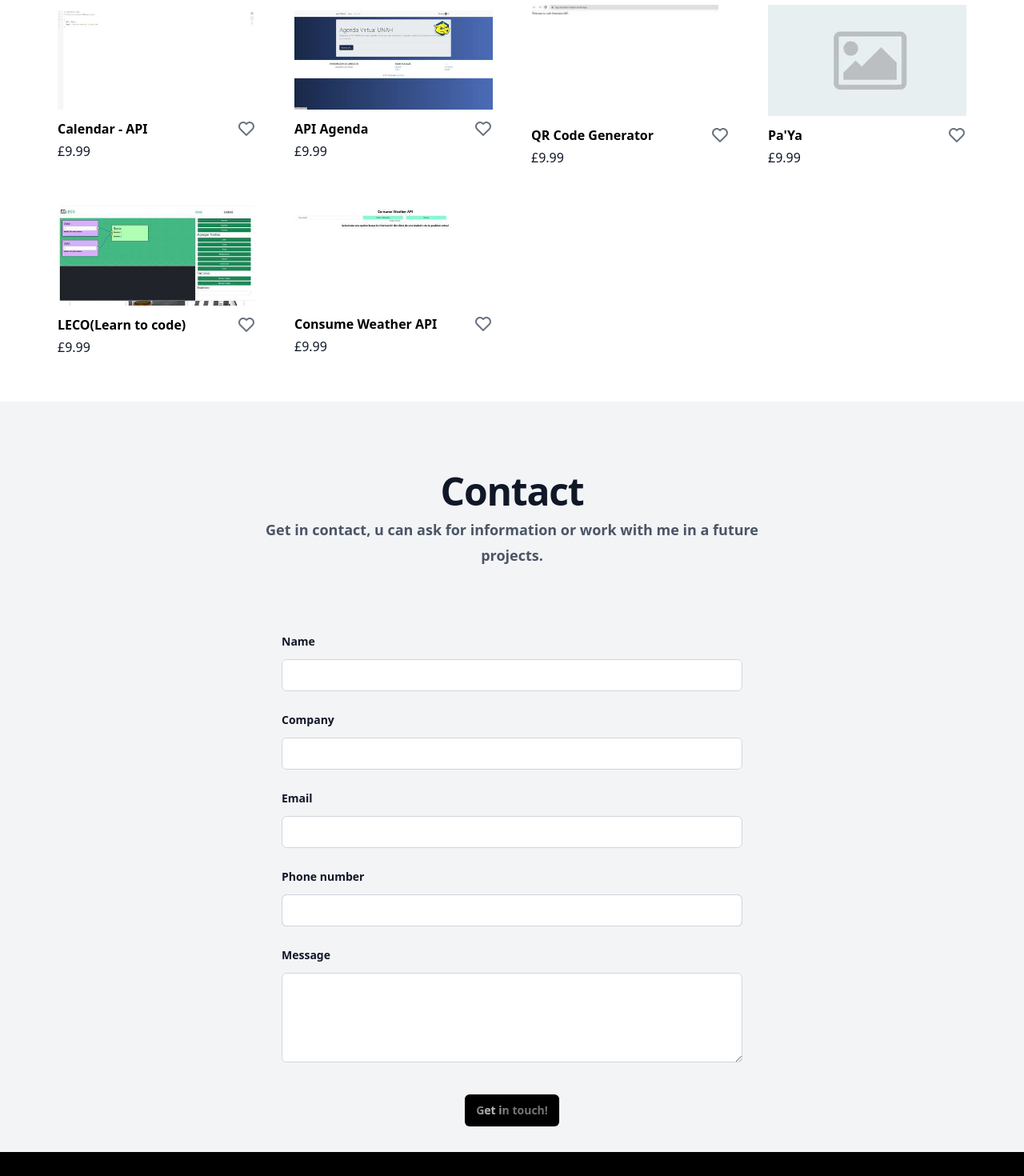
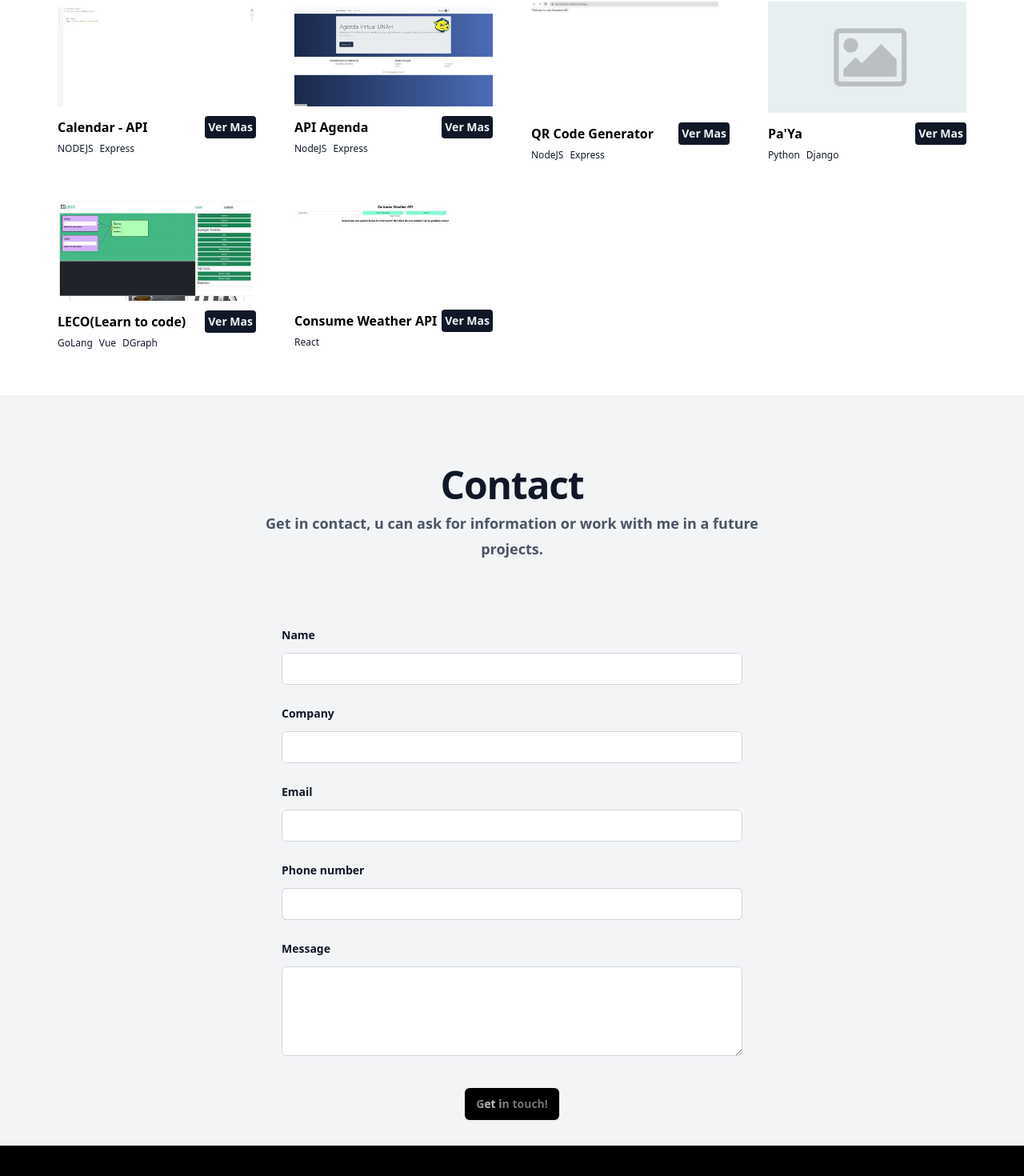
Before and after one commit to AEMatamoros/portfolio-def, a React (Vite) app: page / in a window 1280 px wide. Shown: the part 2512-3982 px from the top of the page at 80% size. Built offline with nearby package versions, Linux system fonts and the light colour scheme.

Commit message:
feat: added contact form

```diff
--- a/package.json
+++ b/package.json
@@ -14,15 +14,18 @@
   "dependencies": {
     "@react-spring/web": "^9.7.5",
     "@tailwindcss/postcss": "^4.0.8",
+    "axios": "^1.7.9",
     "eslint-config-prettier": "^10.0.1",
     "eslint-plugin-import": "^2.31.0",
     "husky": "^9.1.7",
     "i18next": "^24.2.2",
     "i18next-browser-languagedetector": "^8.0.4",
     "i18next-http-backend": "^3.0.2",
+    "notiflix": "^3.2.8",
     "postcss": "^8.5.3",
     "react": "^19.0.0",
     "react-dom": "^19.0.0",
+    "react-hook-form": "^7.54.2",
     "react-i18next": "^15.4.1",
     "react-images-viewer": "^1.7.1",
     "tailwindcss": "^4.0.8"
--- a/src/components/Contact.tsx
+++ b/src/components/Contact.tsx
@@ -1,8 +1,12 @@
 import ShinyText from "@Components/animations/ShinyText";
+import useContactForm from "@Hooks/useContactForm";
+
 import { useTranslation } from "react-i18next";
 
 export default function Contact() {
   const { t } = useTranslation();
+  const { register, handleSubmit, onSubmit, disable } = useContactForm();
+
   return (
     <section
       className="bg-gray-100 dark:bg-gray-900 py-8 px-12"
@@ -28,7 +32,10 @@ export default function Contact() {
           {t("CONTACT.DESCRIPTION")}
         </p>
       </div>
-      <form action="#" method="POST" className="mx-auto mt-2 max-w-xl sm:mt-20">
+      <form
+        className="mx-auto mt-2 max-w-xl sm:mt-20"
+        onSubmit={handleSubmit(onSubmit)}
+      >
         <div className="grid grid-cols-1 gap-x-8 gap-y-6 sm:grid-cols-2">
           <div className="sm:col-span-2">
             <label
@@ -39,10 +46,10 @@ export default function Contact() {
             </label>
             <div className="mt-2.5">
               <input
-                id="first-name"
-                name="first-name"
+                id="name"
+                {...register("name")}
+                required
                 type="text"
-                autoComplete="given-name"
                 className="block w-full rounded-md bg-white px-3.5 py-2 text-base text-gray-900 outline-1 -outline-offset-1 outline-gray-300 placeholder:text-gray-400 focus:outline-2 focus:-outline-offset-2 focus:outline-indigo-600"
               />
             </div>
@@ -57,9 +64,9 @@ export default function Contact() {
             <div className="mt-2.5">
               <input
                 id="company"
-                name="company"
+                {...register("company")}
+                required
                 type="text"
-                autoComplete="organization"
                 className="block w-full rounded-md bg-white px-3.5 py-2 text-base text-gray-900 outline-1 -outline-offset-1 outline-gray-300 placeholder:text-gray-400 focus:outline-2 focus:-outline-offset-2 focus:outline-indigo-600"
               />
             </div>
@@ -74,9 +81,9 @@ export default function Contact() {
             <div className="mt-2.5">
               <input
                 id="email"
-                name="email"
+                {...register("email")}
+                required
                 type="email"
-                autoComplete="email"
                 className="block w-full rounded-md bg-white px-3.5 py-2 text-base text-gray-900 outline-1 -outline-offset-1 outline-gray-300 placeholder:text-gray-400 focus:outline-2 focus:-outline-offset-2 focus:outline-indigo-600"
               />
             </div>
@@ -92,9 +99,9 @@ export default function Contact() {
               <div className="flex rounded-md bg-white outline-1 -outline-offset-1 outline-gray-300 has-[input:focus-within]:outline-2 has-[input:focus-within]:-outline-offset-2 has-[input:focus-within]:outline-indigo-600">
                 <input
                   id="phone"
-                  name="phone"
+                  {...register("phone")}
+                  required
                   type="phone"
-                  autoComplete="phone"
                   className="block w-full rounded-md bg-white px-3.5 py-2 text-base text-gray-900 outline-1 -outline-offset-1 outline-gray-300 placeholder:text-gray-400 focus:outline-2 focus:-outline-offset-2 focus:outline-indigo-600"
                 />
               </div>
@@ -110,18 +117,18 @@ export default function Contact() {
             <div className="mt-2.5">
               <textarea
                 id="message"
-                name="message"
+                {...register("message")}
                 rows={4}
                 className="block w-full rounded-md bg-white px-3.5 py-2 text-base text-gray-900 outline-1 -outline-offset-1 outline-gray-300 placeholder:text-gray-400 focus:outline-2 focus:-outline-offset-2 focus:outline-indigo-600"
-                defaultValue={""}
               />
             </div>
           </div>
         </div>
         <div className=" hero-button mt-10 flex items-center justify-center gap-x-6">
-          <a
-            href="#"
-            className="rounded-md group bg-black dark:bg-gray-100 px-3.5 py-2.5 text-sm font-semibold shadow-xs hover:bg-black hover:text-black focus-visible:outline-2 focus-visible:outline-offset-2 dark:hover:bg-gray-200"
+          <button
+            type="submit"
+            disabled={disable}
+            className="cursor-pointer rounded-md group bg-black dark:bg-gray-100 px-3.5 py-2.5 text-sm font-semibold shadow-xs hover:bg-black hover:text-black focus-visible:outline-2 focus-visible:outline-offset-2 dark:hover:bg-gray-200"
           >
             <ShinyText
               text={t("CONTACT.LABEL.SEND")}
@@ -129,7 +136,7 @@ export default function Contact() {
               speed={3}
               className=""
             />
-          </a>
+          </button>
         </div>
       </form>
     </section>
--- a/src/components/Proyects.tsx
+++ b/src/components/Proyects.tsx
@@ -23,15 +23,15 @@ export default function Proyects() {
               />
               <div className="pt-3 flex items-center justify-between dark:text-gray-100 font-semibold dark:text-gray-100 font-semibold">
                 <p className="">{project.name}</p>
-                <svg
-                  className="h-6 w-6 fill-current text-gray-500 hover:text-black"
-                  xmlns="http://www.w3.org/2000/svg"
-                  viewBox="0 0 24 24"
-                >
-                  <path d="M12,4.595c-1.104-1.006-2.512-1.558-3.996-1.558c-1.578,0-3.072,0.623-4.213,1.758c-2.353,2.363-2.352,6.059,0.002,8.412 l7.332,7.332c0.17,0.299,0.498,0.492,0.875,0.492c0.322,0,0.609-0.163,0.792-0.409l7.415-7.415 c2.354-2.354,2.354-6.049-0.002-8.416c-1.137-1.131-2.631-1.754-4.209-1.754C14.513,3.037,13.104,3.589,12,4.595z M18.791,6.205 c1.563,1.571,1.564,4.025,0.002,5.588L12,18.586l-6.793-6.793C3.645,10.23,3.646,7.776,5.205,6.209 c0.76-0.756,1.754-1.172,2.799-1.172s2.035,0.416,2.789,1.17l0.5,0.5c0.391,0.391,1.023,0.391,1.414,0l0.5-0.5 C14.719,4.698,17.281,4.702,18.791,6.205z" />
-                </svg>
+                <button className="bg-gray-900 dark:bg-gray-100 p-1 text-gray-100 dark:text-gray-900 rounded-sm cursor-pointer text-sm ">
+                  Ver Mas
+                </button>
               </div>
-              <p className="pt-1 text-gray-900">£9.99</p>
+              <div className="w-full flex gap-2">
+                {project.techs.map((tec) => (
+                  <span className="pt-1 text-gray-900 text-[12px]">{tec}</span>
+                ))}
+              </div>
             </a>
           </div>
         ))}
--- a/src/constants/projects.ts
+++ b/src/constants/projects.ts
@@ -54,7 +54,7 @@ export const PROJECTS = [
     img: PortfolioV2,
     icon: "fa-light fa-e",
     url: "https://portfolio-v2-alpha-lemon.vercel.app/",
-    techs: ["HTML", "CSS", "SASS"],
+    techs: ["React", "TailwnidCSS"],
   },
   {
     hoverColor: "text-gray-500",
--- /dev/null
+++ b/src/hooks/useContactForm.tsx
@@ -0,0 +1,55 @@
+import axios from "axios";
+import { useState } from "react";
+import { useForm } from "react-hook-form";
+import { Notify } from "notiflix/build/notiflix-notify-aio";
+export default function useContactForm() {
+  //handle Send
+  const {
+    register,
+    handleSubmit,
+    formState: { errors },
+    reset,
+  } = useForm();
+  const [disable, setDisable] = useState(false);
+
+  // eslint-disable-next-line @typescript-eslint/no-explicit-any
+  const onSubmit = (data: any) => {
+    setDisable(true);
+    axios
+      .post("https://portfolio-api-ten-sage.vercel.app/sendmail", {
+        html: `
+                <body>
+                  <p>Querido Alexis,</p>
+
+                  <p>Espero que estés bien. Soy ${data.name} de la compañia ${data.company} con numero de telefono ${data.phone} y correo ${data.email}.
+
+                  <p>${data.message}</p>
+                </body>`,
+      })
+      // eslint-disable-next-line @typescript-eslint/no-explicit-any
+      .then(function (response: any) {
+        if (response.status == 200) {
+          Notify.success(
+            "Gracias, por escribirme me pondre en contacto contigo."
+          );
+          reset({ name: "", email: "", subject: "" });
+          return;
+        }
+        throw new Error("Error");
+      })
+      .catch(function () {
+        // handle error
+        Notify.failure("Lastimosamente ocurrio un error :c");
+      })
+      .finally(() => {
+        setDisable(false);
+      });
+  };
+  return {
+    register,
+    handleSubmit,
+    errors,
+    onSubmit,
+    disable,
+  };
+}
```
Also changed, not shown: 1 other file (tests, documents, lock files or other folders).
